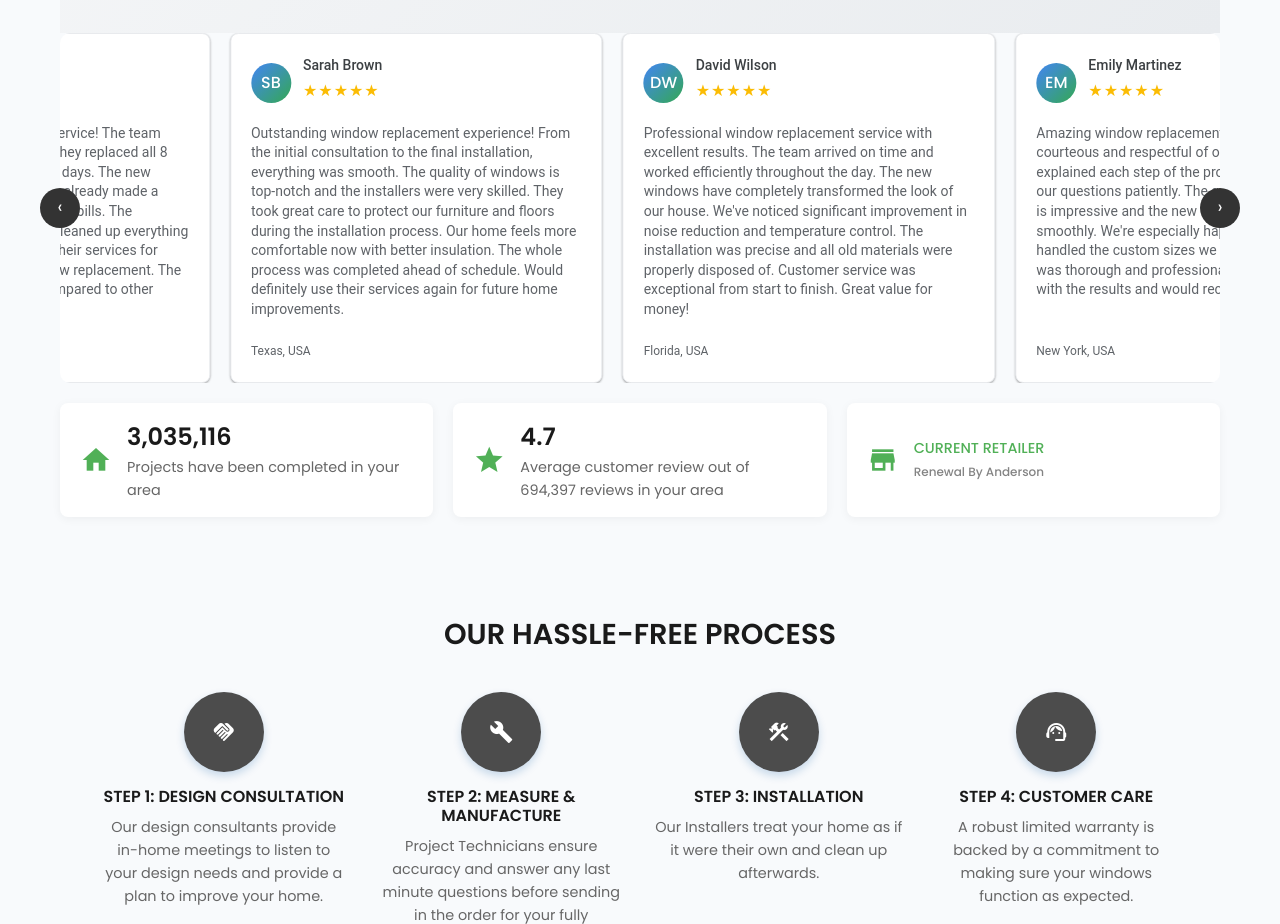
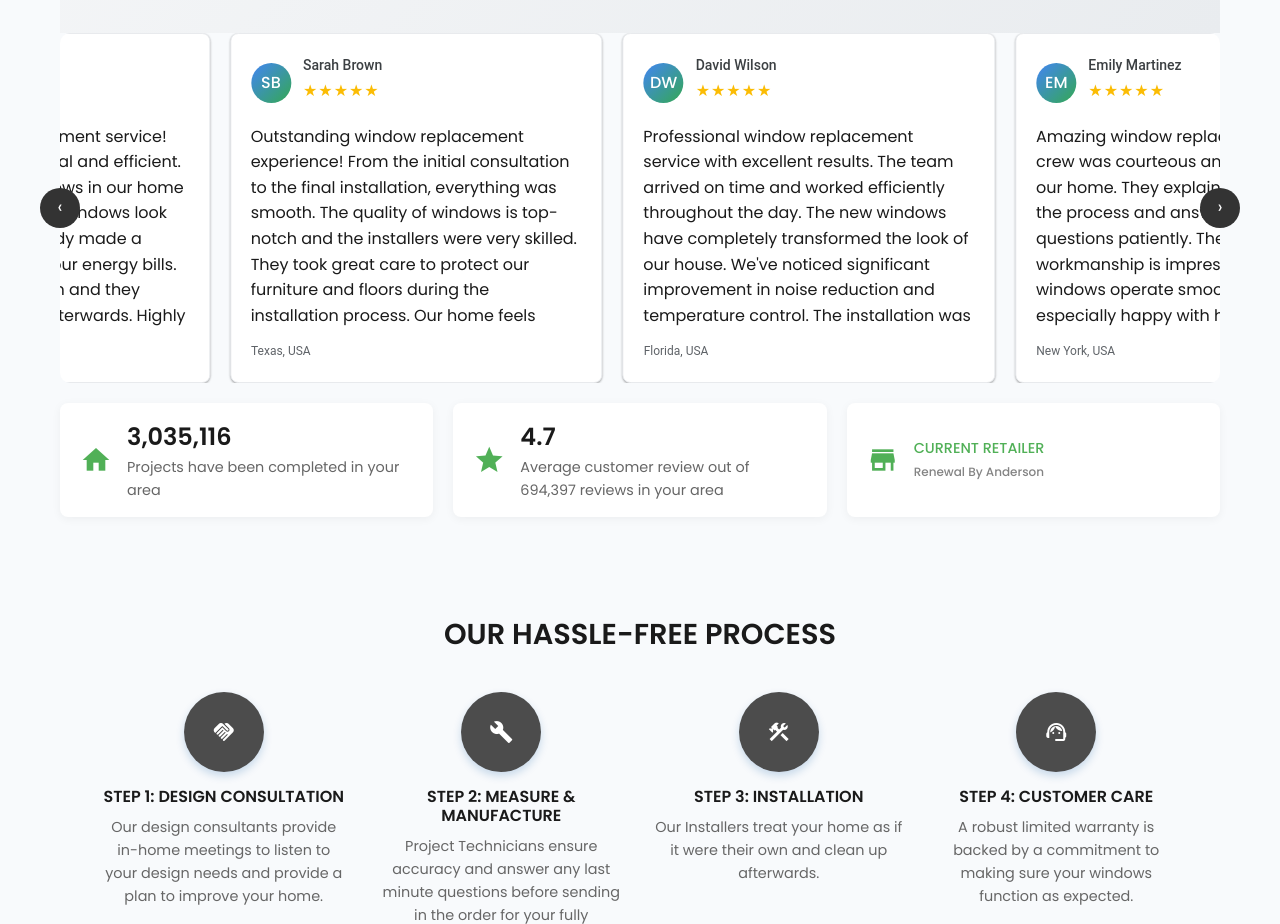
Before and after one commit to Orionminds/findfreequote, a plain HTML site: page freequote/rba/index.html in a window 1280 px wide. Shown: the part 3260-4184 px from the top of the page. Drawn offline with nearby package versions, Linux system fonts and the light colour scheme.

Commit message:
Update index.html

```diff
--- a/freequote/rba/index.html
+++ b/freequote/rba/index.html
@@ -1100,10 +1100,6 @@
             flex: 1;
             overflow-y: auto;
             margin-bottom: 12px;
-            line-height: 1.4;
-            color: #5f6368;
-            font-size: 14px;
-            font-family: Roboto, sans-serif;
         }
 
         .review-content::-webkit-scrollbar {
```
